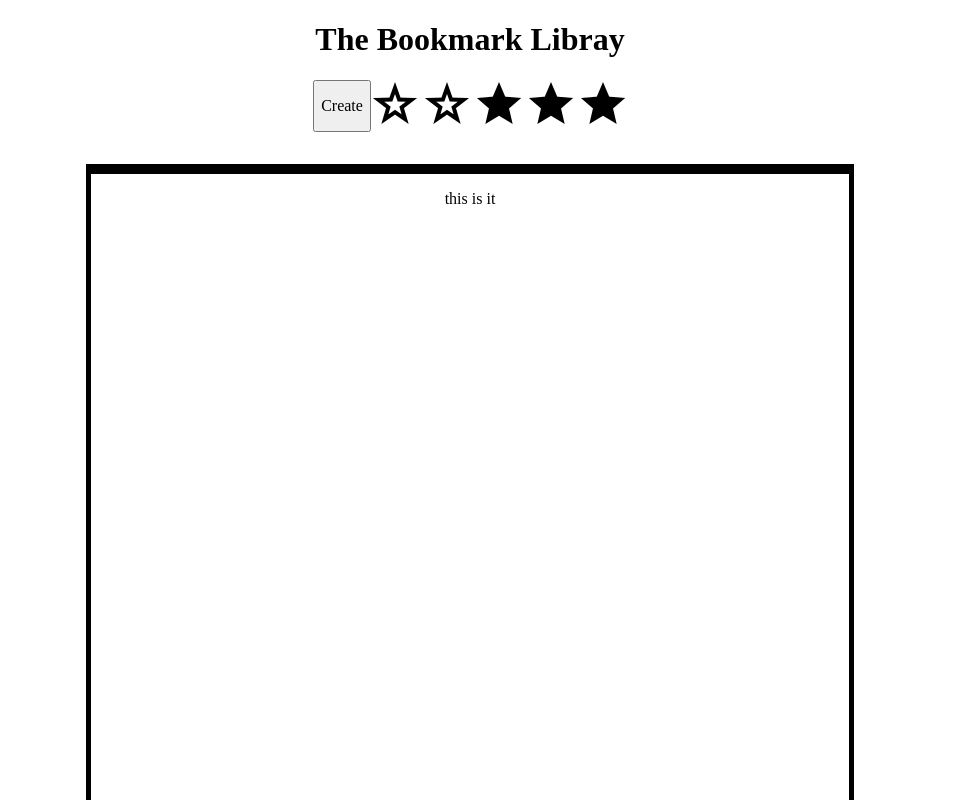
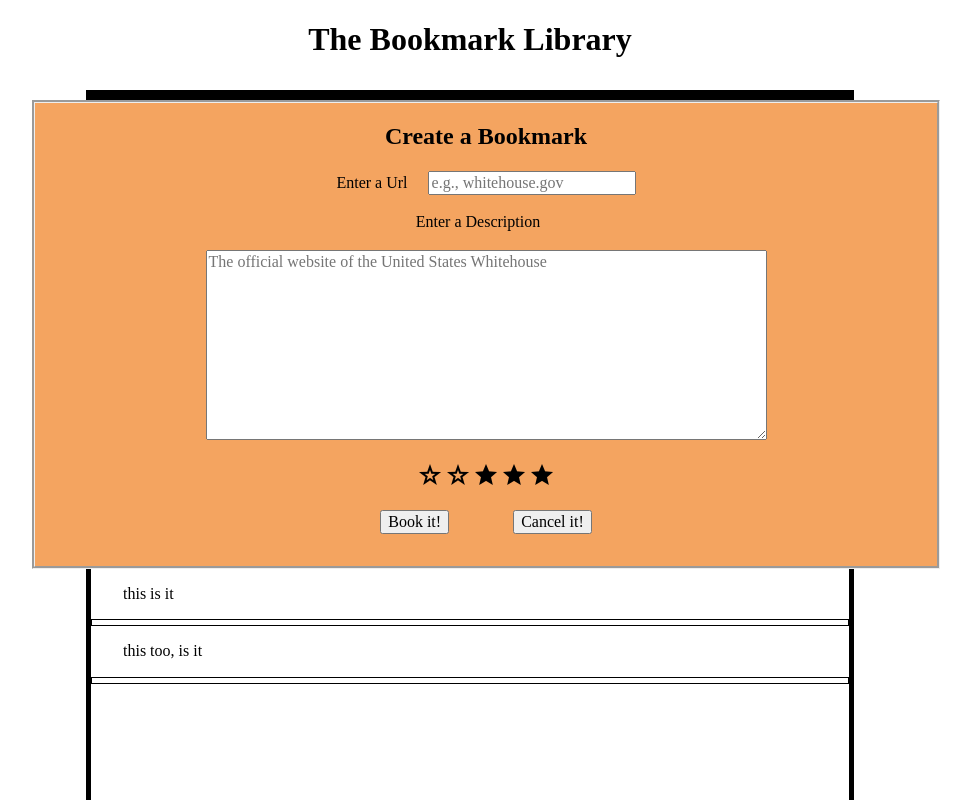
Before and after one commit to thinkful-ei-rabbit/steven-henderson-bookmarks-app, a website: page src/index.html in a window 1280 px wide. Both pictures are taken after a click on the button "Create". Shown: the top 800 px of the page, without its empty margins (170-1141 px from the left). Drawn offline with nearby package versions, Linux system fonts and the light colour scheme.

Commit message:
end day 1

```diff
--- a/notes/bookmark-notes.txt
+++ b/notes/bookmark-notes.txt
@@ -1,6 +1,8 @@
 Bookmark App
 
 -Wireframe it OKAY
+-Bookmarks need id:, title:, description:, rating:, expanded:, (maybe more) OKAY
+
 -User creates bookmarks
 -Can give bookmarks a description
 -Give bookmarks star ratings with a drop down bar
@@ -9,7 +11,6 @@ Bookmark App
 -Use expanded:true / false (toggle button)
 -Thinkful/steven/bookmarks api
 -Be able to condense and expand listed bookmarks
--Bookmarks need id:, title:, description:, rating:, expanded:, (maybe more)
 -API Server and Store can have different keys
 -Create local Store first, then modify it to include API functionality
 -Use HTML Templates to render list (can use base HTML for sketching)
--- /dev/null
+++ b/src/api.js
@@ -0,0 +1 @@
+BASE_URL = 'https://thinkful-list-api.herokuapp.com/steve-henderson/bookmarks'
--- a/src/index.css
+++ b/src/index.css
@@ -3,7 +3,7 @@ body {
     text-align: center;
 }
 
-#top {
+.top {
     display: flex;
     flex-direction: row;
     justify-content: center;
@@ -15,13 +15,73 @@ body {
     margin-top: 2.5%;
     margin-left: 20%;
     margin-right: 20%;
-    padding-bottom: 70%;
+    padding-bottom: 60%;
+    text-align: left;
+    padding-left: 2rem;
 }
 
 #footer {
     border-style: solid;
-    border-width: 10px, 5px, 0px, 5px;
+    border-width: 10px 5px 0px 5px;
     margin-left: 17.5%;
     margin-right: 17.5%;
     margin-bottom: 0%;
 }
+
+#creator {
+    text-align: center;
+    background-color: sandybrown;
+    border-style: groove;
+    border-width: 5px 7/5px 5px 7.5px;
+    margin-left: -12.5%;
+    margin-right: -12.5%;
+    padding-bottom: 2rem;
+}
+
+.hidden {
+    display: none;
+}
+
+/* Top Create Button + Star Filter Formatting */
+#create {
+    width: 7.5rem;
+    height: 3rem;
+}
+
+.star-filter {
+    padding-right: 1rem;
+}
+
+#top-star-1 {
+    padding-left: 5rem;
+}
+
+/* Library Item Formatting */
+hr {
+    margin-left: -2rem;
+    height: 5px;
+    color: black;
+    border-style: solid;
+}
+
+/* Creator Formatting */
+label {
+    padding-right: 1rem;
+}
+
+#creator-buttons {
+    display: flex;
+    flex-direction: row;
+    justify-content: center
+}
+
+form > button {
+    justify-content: space-between;
+    padding-right: 2rem;
+    padding-left: 2rem;
+}
+
+.divider {
+    width: 4rem;
+    height: auto;
+}
--- a/src/index.html
+++ b/src/index.html
@@ -9,20 +9,49 @@
 </head>
 <body>
     <header>
-        <h1>The Bookmark Libray</h1>
+        <h1>The Bookmark Library</h1>
     </header>
-    <div id='top'>
-        <button id='creator' type='submit'>Create</button>
+    <div id='top' class='top'>
+        <button id='create' type='submit'>Create</button>
         <div id='top-stars'>
-            <img id='top-star-1' src='../stars/star-hollow.png'></span>
-            <img id='top-star-2' src='../stars/star-hollow.png'></span>
-            <img id='top-star-3' src='../stars/star.png'></span>
-            <img id='top-star-4' src='../stars/star.png'></span>
-            <img id='top-star-5' src='../stars/star.png'></span>
+            <img id='top-star-1' class='star-filter' src='../stars/star-hollow.png'></span>
+            <img id='top-star-2' class='star-filter' src='../stars/star-hollow.png'></span>
+            <img id='top-star-3' class='star-filter' src='../stars/star.png'></span>
+            <img id='top-star-4' class='star-filter' src='../stars/star.png'></span>
+            <img id='top-star-5' class='star-filter' src='../stars/star.png'></span>
         </div>
     </div>
     <article id='library'>
+        <div id='creator' class='hidden'>
+            <h2>Create a Bookmark</h2>
+            <form id='creator-entries'>
+                <label for='creator-url-entry'>Enter a Url</label>
+                <input type='text' name='creator-url-entry' placeholder='e.g., whitehouse.gov'>
+                <br><br>
+                <label for='creator-description-entry'>Enter a Description</label>
+                <br><br>
+                <textarea type='message' name='creator-description-entry' rows='10' cols='60'
+                  placeholder='The official website of the United States Whitehouse'></textarea>
+                  <br><br>
+                  <img id='creator-star-1' class='star-rater' src='../stars/small-star-hollow.png'></span>
+                  <img id='creator-star-2' class='star-rater' src='../stars/small-star-hollow.png'></span>
+                  <img id='creator-star-3' class='star-rater' src='../stars/small-star.png'></span>
+                  <img id='creator-star-4' class='star-rater' src='../stars/small-star.png'></span>
+                  <img id='creator-star-5' class='star-rater' src='../stars/small-star.png'></span>
+                  <br><br>
+                  <div id='creator-buttons'>
+                    <button id='build' type='submit'>Book it!</button>
+                    <div class='divider'></div>
+                    <button id='cancel' type='submit'>Cancel it!</button>
+                  </div>
+
+            </form>
+
+            </div>
         <p>this is it</p>
+        <hr>
+        <p>this too, is it</p>
+        <hr>
     </article>
     <footer id='footer'>
         <p>by steven henderson</p>
--- a/src/index.js
+++ b/src/index.js
@@ -18,11 +18,50 @@
 // starFilterHover();
 // starFilterClick();
 
+//Generator Functions
+//generateBookmark
+
+
+//Render Functions
+//Opens up a create a Bookmark Screen
+//Places a Bookmark in the library
+
+
+
 //Create Button creates new url
 function createBookmark() {
-    $('#creator').on('click', function(event) {
+    $('#create').on('click', function() {
         console.log('click good');
+        document.getElementById('top').classList.add('hidden');
+        document.getElementById('top').classList.remove('top');
+        document.getElementById('creator').classList.remove('hidden');
+    });
+};
+
+//Build button creates a new library item
+function buildCreator() {
+    $('#build').on('click', function(event) {
+        event.preventDefault();
+        console.log('Built!');
+    });
+};
+
+//Cancel button goes back to main without changing anything
+function cancelCreator() {
+    $('#cancel').on('click', function(event) {
+        event.preventDefault();
+        console.log('cancelled!');
+        document.getElementById('creator').classList.add('hidden');
+        document.getElementById('top').classList.add('top');
+        document.getElementById('top').classList.remove('hidden');
+        //Generate Libary Item
+        //Update API
+        //Reset URL
+        //Reset Description
+        //Reset Star Rating
     });
 };
 
 createBookmark();
+buildCreator();
+cancelCreator();
```
Also changed, not shown: package.json (+13 -1 lines), src/library.js (+16 -1 lines), stars/small-star-hollow.png (added), stars/small-star.png (added), 2 other files.
